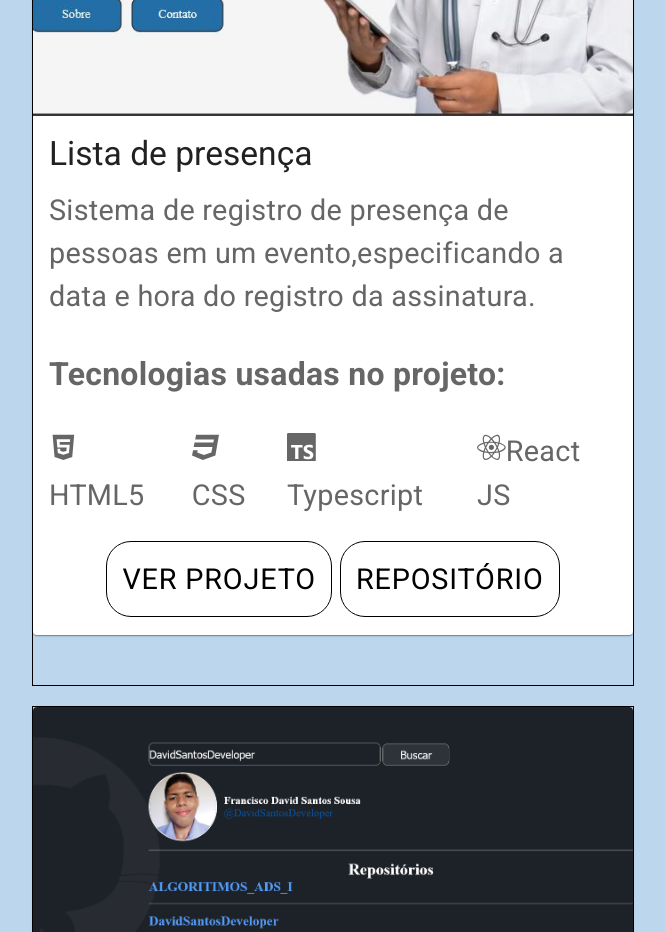
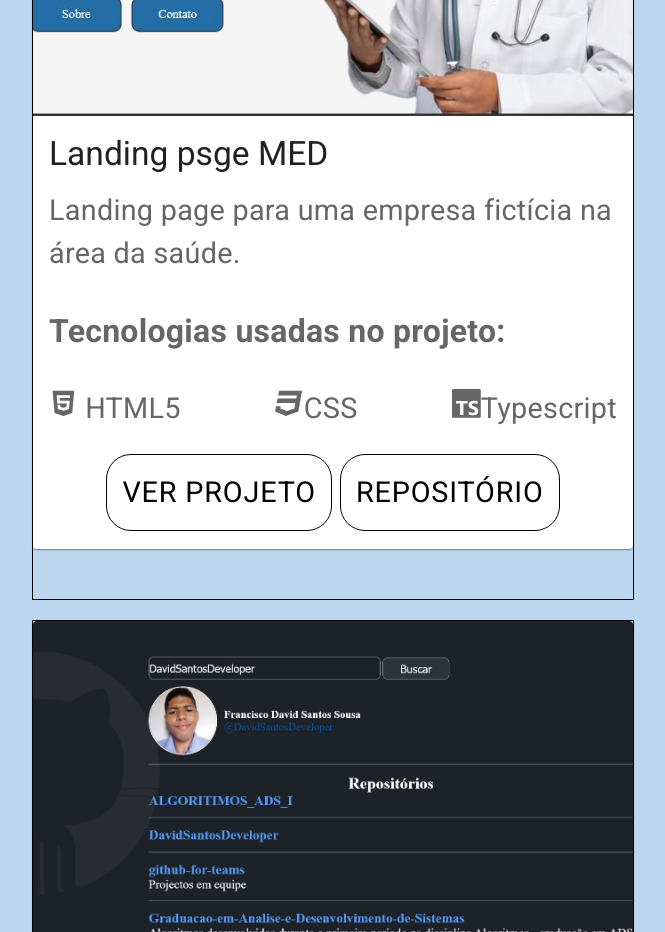
Before and after one commit to DavidSantosDeveloper/Portifolio, a React (Vite) app: page / in a window 1280 px wide. Shown: the part 4880-5812 px from the top of the page, without its empty margins (307-972 px from the left). Built offline with nearby package versions, Linux system fonts and the light colour scheme.

Commit message:
ajustes card landing page med

```diff
--- a/src/components/material/Material.tsx
+++ b/src/components/material/Material.tsx
@@ -372,10 +372,10 @@ export default function Material() {
                 />
                 <CardContent>
                 <Typography gutterBottom variant="h5" component="div">
-                Lista de presença
+                 Landing psge MED
                 </Typography>
                 <Typography variant="body1" color="text.secondary">
-                      Sistema de registro de presença de pessoas em um evento,especificando a data e hora do registro da assinatura.
+                    Landing page para uma empresa fictícia na área da saúde.
                 </Typography>
                 <Typography variant="body1" color="text.secondary">
                       <p style={{fontWeight:'bold'}} >Tecnologias usadas no projeto:</p>
@@ -383,14 +383,13 @@ export default function Material() {
                             <span className=".card_tech_icon" ><FaHtml5></FaHtml5> HTML5</span>
                             <span className=".card_tech_icon"><FaCss3></FaCss3>CSS</span>
                             <span className=".card_tech_icon"><SiTypescript></SiTypescript>Typescript</span>
-                            <span className=".card_tech_icon" style={{marginLeft:'15px'}}><FaReact></FaReact>React JS</span>
                       </div>
 
                 </Typography>
                 </CardContent>
                 <CardActions>
-                  <Button onClick={()=>{abrir_link_de_um_projeto("https://lista-de-presenca-peach.vercel.app/")}}   size="small" className="butao_card_projeto" >Ver Projeto</Button>
-                  <Button onClick={()=>{abrir_link_de_um_projeto("https://github.com/DavidSantosDeveloper/Lista_De_Presenca")}}    size="small" className="butao_card_projeto" >Repositório</Button>
+                  <Button onClick={()=>{abrir_link_de_um_projeto("https://landing-page-med.vercel.app/")}}   size="small" className="butao_card_projeto" >Ver Projeto</Button>
+                  <Button onClick={()=>{abrir_link_de_um_projeto("https://github.com/DavidSantosDeveloper/Landing_Page_MED")}}    size="small" className="butao_card_projeto" >Repositório</Button>
                 </CardActions>
               </Card>
 
```
